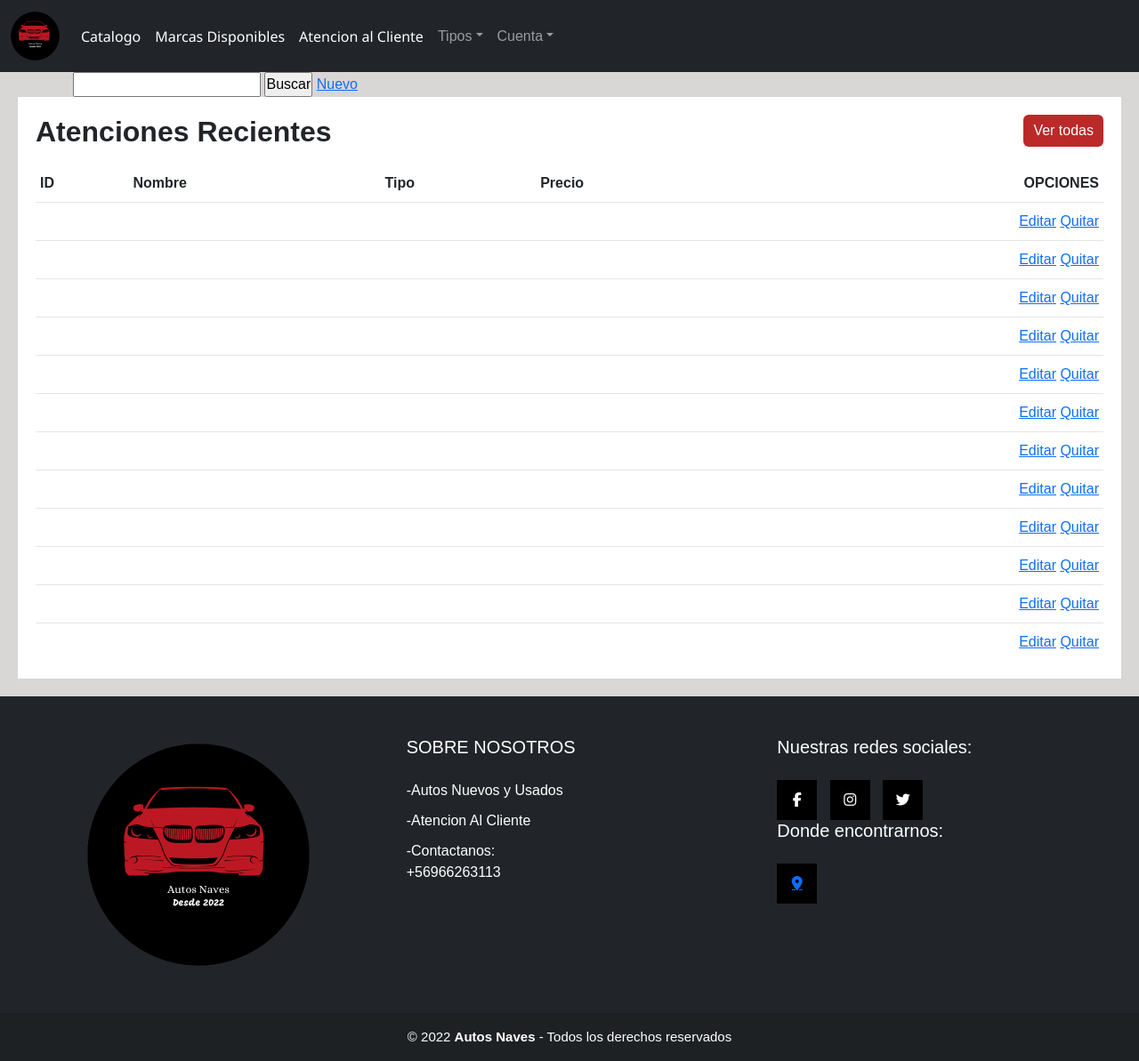
After one commit to BenjaminVidalP/Proyecto-AutosNave, a Django app: page /AgregarAutos/ in a window 1280 px wide. The commit adds this page. Shown: the whole page at 89% size. Run offline with Django 4.2, Linux system fonts and the light colour scheme; some libraries are stand-ins or nearby versions.

Commit message:
Revert "proyecto-semestral1.4"
This reverts commit 0a651c09790bed418e5fa084f794a1dc47706f1e.

```diff
--- /dev/null
+++ b/AutosNaves/core/static/core/css/tabla-autos.css
@@ -0,0 +1,186 @@
+*
+{
+    margin: 0;
+    padding: 0;
+    box-sizing: border-box;
+    font-family: Arial, Helvetica, sans-serif;
+}
+
+body{
+
+    background-color:  rgba(180, 175, 175, 0.504) !important;
+    font-family: 'Roboto', sans-serif;
+}
+
+.details{
+    position: relative;
+    width: 100%;
+    padding: 20px;
+    padding-top: 0;
+    display: grid;
+    grid-template-columns: 1fr;
+}
+
+.details .recentOrders{
+    position: relative;
+    display: grid;
+    min-height: 530;
+    background: #fff;
+    padding: 20px;
+
+}
+
+.cardHeader{
+    display: flex;
+    justify-content: space-between;
+    align-items: flex-start;
+}
+
+.cardHeader h2{
+    font-weight: 600;
+}
+
+.btn{
+    position: relative;
+    padding: 5px 10px;
+    background: #bb2929;
+    color: #fff;
+    text-decoration: none;
+    border-radius: 6px;
+}
+
+.details table{
+    width: 100%;
+    border-collapse:collapse;
+    margin-top: 10px;
+}
+.details table thead td{
+    font-weight: 600;
+}
+.details .recentOrders table tr{
+    border-bottom: 1px solid rgba(0,0,0,0.1);
+}
+
+.details .recentOrders table tbody tr:last-child{
+    border-bottom: none;
+}
+.details .recentOrders table tbody tr:hover{
+    background: #bb2929;
+    color: #fff;
+}
+.details .recentOrders table tr td{
+    padding: 9px 5px ;
+}
+.details .recentOrders table tr td:last-child{
+    text-align: right;
+
+}
+
+/*----------CSS DE NAVBAR Y FOOTER -------------*/
+
+/* letras nav*/
+.fondoletrasmenu{
+    color: #fff !important;
+    font-family:'Segoe UI', Tahoma, Geneva, Verdana, sans-serif;
+
+}
+
+
+
+
+/* footer*/
+.footer{
+    position: absolute;
+}
+.pie-pagina{
+
+    width: 100%;
+    background-color: #212529;
+
+
+
+}
+.pie-pagina .grupo-1{
+    width: 100%;
+    max-width: 1200px;
+    margin: auto;
+    display: grid;
+    grid-template-columns: repeat(3, 1fr);
+    grid-gap: 50px;
+    padding: 45px 0px;
+}
+
+.pie-pagina .grupo-1 .box figure{
+    width: 100%;
+    height: 100%;
+    display: flex;
+    justify-content: center;
+    align-items: center;
+
+}
+.pie-pagina .grupo-1 .box figure img{
+    width: 250px;
+
+}
+.pie-pagina .grupo-1 .box h2{
+    color: #fff;
+    margin-bottom: 25px;
+    font-size: 20px;
+}
+.pie-pagina .grupo-1 .box p{
+    color: #fff;
+    margin-bottom: 10px;
+
+}
+.pie-pagina .grupo-1 .red-social a{
+    display: inline-block;
+    text-decoration: none;
+    width: 45px;
+    height: 45px;
+    line-height: 45px;
+    color: #fff;
+    margin-right: 10px;
+    background-color: #000;
+    text-align: center;
+    transition: all 300ms ease;
+
+}
+
+.pie-pagina .grupo-1 .ubicacion-local{
+    display: inline-block;
+    text-decoration: none;
+    width: 45px;
+    height: 45px;
+    line-height: 45px;
+    color: #fff;
+    margin-right: 10px;
+    background-color: #000;
+    text-align: center;
+    transition: all 300ms ease;
+
+}
+
+.pie-pagina .grupo-1 .red-social a:hover{
+    color: rgb(32, 148, 148);
+}
+
+.pie-pagina .grupo-2{
+    background-color: #1e2124;
+    padding: 15px 10px;
+    text-align: center;
+    color: #fff;
+}
+
+.pie-pagina .grupo-2 small{
+    font-size: 15px;
+
+}
+@media screen and (max-width:820px){
+    .pie-pagina .grupo-1{
+        width: 90%;
+        grid-template-columns: repeat(1, 1fr);
+        grid-gap: 30px;
+        padding: 35px 0px;
+    }
+
+}
--- /dev/null
+++ b/AutosNaves/core/templates/core/AgregarAutos.html
@@ -0,0 +1,257 @@
+<!DOCTYPE html>
+<html lang="en">
+<head>
+    {% load static %}
+    <meta charset="UTF-8">
+    <meta http-equiv="X-UA-Compatible" content="IE=edge">
+    <meta name="viewport" content="width=device-width, initial-scale=1.0">
+    <title>Agregar Autos</title>
+    <link href="https://cdn.jsdelivr.net/npm/bootstrap@5.1.3/dist/css/bootstrap.min.css" rel="stylesheet"
+        integrity="sha384-1BmE4kWBq78iYhFldvKuhfTAU6auU8tT94WrHftjDbrCEXSU1oBoqyl2QvZ6jIW3" crossorigin="anonymous">
+
+    <!-- JavaScript Bundle with Popper -->
+    <script src="https://cdn.jsdelivr.net/npm/bootstrap@5.1.3/dist/js/bootstrap.bundle.min.js"
+        integrity="sha384-ka7Sk0Gln4gmtz2MlQnikT1wXgYsOg+OMhuP+IlRH9sENBO0LRn5q+8nbTov4+1p"
+        crossorigin="anonymous"></script>
+
+    <script src="https://ajax.googleapis.com/ajax/libs/jquery/3.6.0/jquery.min.js"></script>
+
+    <link href="{% static 'core/css/tabla-autos.css' %}" rel="stylesheet" type="text/css">
+
+    <link rel="shortcut icon" href="img/logo/Logocompañia.png" type="image/x-icon">
+
+    <script src="https://kit.fontawesome.com/d1560c34b9.js" crossorigin="anonymous"></script>
+</head>
+<body>
+    <nav class="navbar navbar-expand-sm bg-dark navbar-dark">
+        <div class="container-fluid">
+            <a class="navbar-brand" href="http://127.0.0.1:8000"><img src="{% static 'core/img/LOGO/LogoChico.png' %}" alt="Avatar Logo" class="rounded-pill"></a>
+            <button class="navbar-toggler" type="button" data-bs-toggle="collapse" data-bs-target="#collapsibleNavbar">
+                <span class="navbar-toggler-icon"></span>
+            </button>
+        <div class="collapse navbar-collapse" id="collapsibleNavbar">
+            <ul class="navbar-nav">
+            <li class="nav-item">
+                <a class="nav-link fondoletrasmenu" href="http://127.0.0.1:8000/Catalogo/">Catalogo</a>
+            </li>
+
+            </li>
+            <li class="nav-item">
+                <a class="nav-link fondoletrasmenu" href="http://127.0.0.1:8000/Marcas/">Marcas Disponibles</a>
+            </li>
+            <li class="nav-item">
+                <a class="nav-link fondoletrasmenu" href="http://127.0.0.1:8000/AtencionCliente/">Atencion al Cliente</a>
+            </li>
+            <li class="nav-item dropdown">
+                <a class="nav-link dropdown-toggle" href="#" role="button" data-bs-toggle="dropdown">Tipos</a>
+                <ul class="dropdown-menu">
+                <li><a class="dropdown-item" href="http://127.0.0.1:8000/Autos/">Autos</a></li>
+                <li><a class="dropdown-item" href="http://127.0.0.1:8000/Camionetas/">Camionetas </a></li>
+                </ul>
+            </li>
+            <li class="nav-item dropdown">
+                <a class="nav-link dropdown-toggle" href="#" role="button" data-bs-toggle="dropdown">Cuenta</a>
+                <ul class="dropdown-menu">
+                <li><a class="dropdown-item" href="http://127.0.0.1:8000/RegistroSesion/">Registro</a></li>
+                <li><a class="dropdown-item" href="http://127.0.0.1:8000/InicioSesion/">Inicio Sesión </a></li>
+                </ul>
+            </li>
+            </ul>
+        </div>
+        </div>
+    </nav>
+
+    <div class="container">
+        <form action="#" method="post">
+            <input type="text" name="buscar" id="">
+            <input type="submit" value="Buscar">
+            <a href="#"> Nuevo</a>
+        </form>
+    </div>
+
+
+    <div>
+        <div class="details">
+            <div class="recentOrders">
+                <div class="cardHeader">
+                    <h2>Atenciones Recientes</h2>
+                    <a href="#" class="btn">Ver todas</a>
+                </div>
+                <table>
+                    <thead>
+                        <tr>
+                            <td>ID</td>
+                            <td>Nombre</td>
+                            <td>Tipo</td>
+                            <td>Precio</td>
+                            <td>OPCIONES</td>
+                        </tr>
+                    </thead>
+
+
+                    <tbody>
+                        <tr>
+                            <td></td>
+                            <td></td>
+                            <td></td>
+                            <td></td>
+                            <td>
+                                <a href="#">Editar</a>
+                                <a href="#">Quitar</a>
+                            </td>
+                        </tr>
+                        <tr>
+                            <td></td>
+                            <td></td>
+                            <td></td>
+                            <td></td>
+                            <td>
+                                <a href="#">Editar</a>
+                                <a href="#">Quitar</a>
+                            </td>
+                        </tr>
+                        <tr>
+                            <td></td>
+                            <td></td>
+                            <td></td>
+                            <td></td>
+                            <td>
+                                <a href="#">Editar</a>
+                                <a href="#">Quitar</a>
+                            </td>
+                        </tr>
+                        <tr>
+                            <td></td>
+                            <td></td>
+                            <td></td>
+                            <td></td>
+                            <td>
+                                <a href="#">Editar</a>
+                                <a href="#">Quitar</a>
+                            </td>
+                        </tr>
+                        <tr>
+                            <td></td>
+                            <td></td>
+                            <td></td>
+                            <td></td>
+                            <td>
+                                <a href="#">Editar</a>
+                                <a href="#">Quitar</a>
+                            </td>
+                        </tr>
+                        <tr>
+                            <td></td>
+                            <td></td>
+                            <td></td>
+                            <td></td>
+                            <td>
+                                <a href="#">Editar</a>
+                                <a href="#">Quitar</a>
+                            </td>
+                        </tr>
+                        <tr>
+                            <td></td>
+                            <td></td>
+                            <td></td>
+                            <td></td>
+                            <td>
+                                <a href="#">Editar</a>
+                                <a href="#">Quitar</a>
+                            </td>
+                        </tr>
+                        <tr>
+                            <td></td>
+                            <td></td>
+                            <td></td>
+                            <td></td>
+                            <td>
+                                <a href="#">Editar</a>
+                                <a href="#">Quitar</a>
+                            </td>
+                        </tr>
+                        <tr>
+                            <td></td>
+                            <td></td>
+                            <td></td>
+                            <td></td>
+                            <td>
+                                <a href="#">Editar</a>
+                                <a href="#">Quitar</a>
+                            </td>
+                        </tr>
+                        <tr>
+                            <td></td>
+                            <td></td>
+                            <td></td>
+                            <td></td>
+                            <td>
+                                <a href="#">Editar</a>
+                                <a href="#">Quitar</a>
+                            </td>
+                        </tr>
+                        <tr>
+                            <td></td>
+                            <td></td>
+                            <td></td>
+                            <td></td>
+                            <td>
+                                <a href="#">Editar</a>
+                                <a href="#">Quitar</a>
+                            </td>
+                        </tr>
+                        <tr>
+                            <td></td>
+                            <td></td>
+                            <td></td>
+                            <td></td>
+                            <td>
+                                <a href="#">Editar</a>
+                                <a href="#">Quitar</a>
+                            </td>
+                        </tr>
+                    </tbody>
+                </table>
+    </div>
+    </div>
+
+<!-- footer -->
+<footer class="pie-pagina">
+    <div class="grupo-1">
+      <div class="box">
+        <figure>
+          <a href="http://127.0.0.1:8000">
+            <img src="{% static 'core/img/LOGO/Logocompania.png' %}" alt="LOGO" class="img-fluid">
+          </a>
+        </figure>
+      </div>
+      <div class="box">
+        <h2>SOBRE NOSOTROS</h2>
+        <p> -Autos Nuevos y Usados</p>
+        <p> -Atencion Al Cliente</p>
+        <p> -Contactanos: <br> +56966263113</p>
+      </div>
+
+      <div class="box">
+        <h2>Nuestras redes sociales:</h2>
+        <div class="red-social">
+          <a href="#" class="fa fa-facebook"></a>
+          <a href="https://www.instagram.com/bnja.cth/" class="fa fa-instagram"></a>
+          <a href="#" class="fa fa-twitter"></a>
+        </div>
+
+        <div class="box">
+          <h2>Donde encontrarnos:</h2>
+          <div class="ubicacion-local">
+            <a href="http://127.0.0.1:8000/mapa/" class="fa-solid fa-location-dot"></a>
+          </div>
+        </div>
+      </div>
+    </div>
+    <div class="grupo-2">
+      <small>&copy; 2022 <b>Autos Naves</b> - Todos los derechos reservados</small>
+    </div>
+</footer>
+
+</body>
+</html>
--- a/AutosNaves/core/urls.py
+++ b/AutosNaves/core/urls.py
@@ -1,7 +1,7 @@
 from unicodedata import name
 from django.contrib import admin
 from django.urls import path
-from .views import  GestionAutos, registrarAutos, eliminarAuto, editarAuto,edicionAuto, home, CHEVROLET, FORD, HYUNDAI, JEEP, mapa, Marcas, Auto, admin, Autos, Camionetas,InicioSesion, RegistroSesion, PerfilUsuario, AtencionCliente, EditarPerfil, Catalogo
+from .views import  GestionAutos, registrarAutos, eliminarAuto, editarAuto,edicionAuto, home, CHEVROLET, FORD, HYUNDAI, JEEP, mapa, Marcas, camaro, onix, sail, territory, focus, raptor, accent, tucson, veloster, cherokee, gladiator, wrangler, admin, AgregarAutos, Autos, Camionetas,InicioSesion, RegistroSesion, PerfilUsuario, AtencionCliente, EditarPerfil, Catalogo
 
 
 urlpatterns = [
@@ -17,8 +17,20 @@ urlpatterns = [
     path('JEEP/', JEEP,name="JEEP"),
     path('mapa/', mapa,name="mapa"),
     path('Marcas/', Marcas,name="Marcas"),
-    path('Auto/', Auto, name="Auto"),
+    path('ChevroletCamaro/', camaro, name="camaro"),
+    path('ChevroletOnixSedan/',onix, name="onix"),
+    path('ChevroletSail/', sail, name="sail"),
+    path('FordAllNewTerritory/', territory, name="territory"),
+    path('FordFocus/', focus, name="focus"),
+    path('FordRaptor/', raptor, name="raptor"),
+    path('HyundaiAccent/', accent, name="accent"),
+    path('HyundaiTucson/', tucson, name="tucson"),
+    path('HyundaiVeloster/', veloster, name="veloster"),
+    path('JeepCherokee/', cherokee, name="cherokee"),
+    path('JeepGladiator/', gladiator, name="gladiator"),
+    path('JeepWrangler/', wrangler, name="wrangler"),
     path('Administrador/', admin, name="administrador"),
+    path('AgregarAutos/', AgregarAutos, name="AgregarAutos"),
     path('Autos/', Autos, name="Autos"),
     path('Camionetas/', Camionetas, name="Camionetas"),
     path('InicioSesion/' ,InicioSesion, name="InicioSesion"),
--- a/AutosNaves/core/views.py
+++ b/AutosNaves/core/views.py
@@ -92,7 +92,7 @@ def JEEP(request):
 
 #-----------------------PLANTILLAS------------------------
 
-def Auto(request):
+def camaro(request):
     contexto = {"nombreA":"Camaro", "img":"/static/core/img/ChevroletCamaro/Baner-camaro.jpg"
                 ,"img1":"/static/core/img/ChevroletCamaro/motor-camaro.png","texto1":"6.2"
                 ,"img2":"/static/core/img/ChevroletCamaro/caja-camaro.png","texto2":"CAJA AUTO"
@@ -108,7 +108,7 @@ def Auto(request):
                 ,"datosA":"Un facelift al performance."
                 ,"datosB":"El nuevo Camaro fue rediseñado de principio a fin. Su línea ha evolucionado para verse aún mas estilizada, pero eso no es todo, incluye tecnología, performance y un manejo superior. Aceléralo hasta el fondo y descubre lo que significa la adrenalina."
                 ,"videoA":"https://www.youtube.com/embed/0ZzMcwdb2W0"}
-    return render(request,'core/Auto.html',contexto)
+    return render(request,'core/ChevroletCamaro.html',contexto)
 
 
 #-------------------------mapa-api------------------------
@@ -119,10 +119,69 @@ def mapa(request):
 
 
 #----------------------AUTOS Y CAMIONETAS ---------------
+
+#--Chevrolet--
+
+
+def onix(request):
+
+    return render(request, 'core/ChevroletOnixSedan.html')
+
+def sail(request):
+
+    return render(request, 'core/ChevroletSail.html')
+
+#--Ford--
+
+def territory(request):
+
+    return render(request, 'core/FordAllNewTerritory.html')
+
+def focus(request):
+
+    return render(request, 'core/FordFocus.html')
+
+def raptor(request):
+
+    return render(request, 'core/FordRaptor.html')
+
+#--Hyundai--
+
+def accent(request):
+
+    return render(request, 'core/HyundaiAccent.html')
+
+def tucson(request):
+
+    return render(request, 'core/HyundaiTucson.html')
+
+def veloster(request):
+
+    return render(request, 'core/HyundaiVeloster.html')
+
+#--Jeep--
+
+def cherokee(request):
+
+    return render(request, 'core/JeepCherokee.html')
+
+def gladiator(request):
+
+    return render(request, 'core/JeepGladiator.html')
+
+def wrangler(request):
+
+    return render(request, 'core/JeepWrangler.html')
+
 # Administrador
 
 def admin(request):
     return render(request, 'core/Administrador.html')
+
+# Agregar Autos
+
+def AgregarAutos(request):
+    return render(request, 'core/AgregarAutos.html')
 
 # Seccion Autos
 
```
Also changed, not shown: AutosNaves/core/templates/core/ChevroletCamaro.html (renamed from AutosNaves/core/templates/core/Auto.html, +23 -24 lines).
